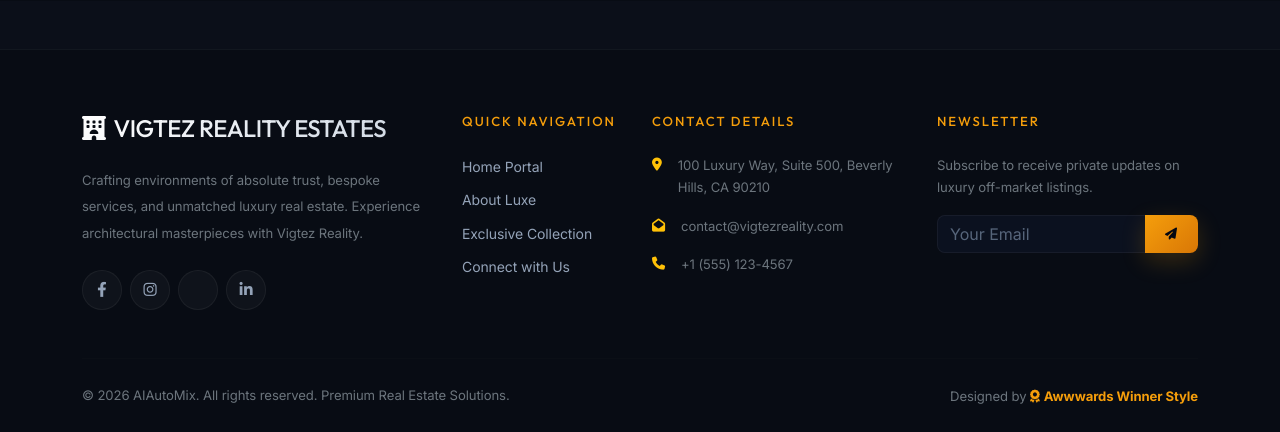
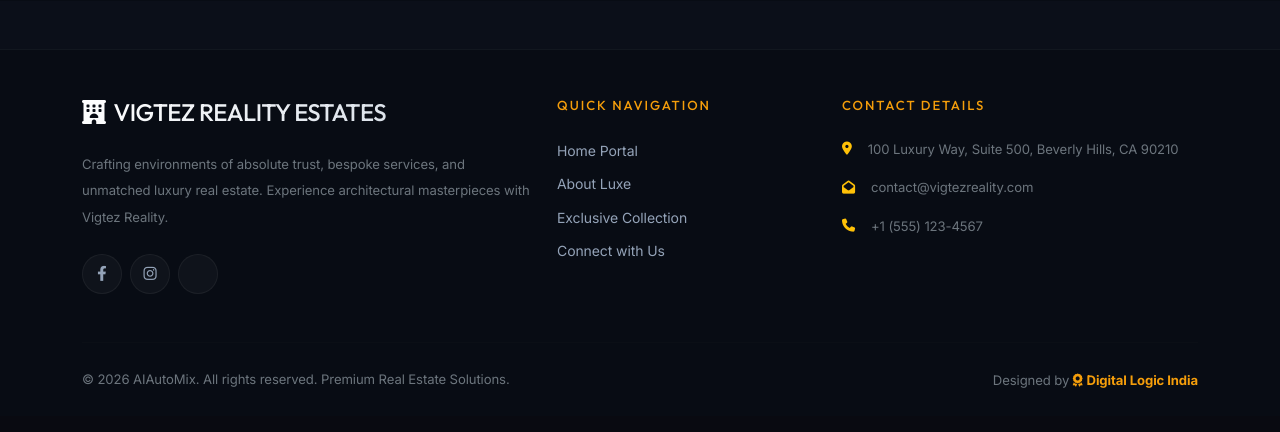
Before and after one commit to vivek-rastogi-1980/propretypro, a PHP site: page /about in a window 1280 px wide. Shown: the part 1874-2306 px from the top of the page. After the commit the page ends 2262 px from the top, so only its background shows below. Run offline with PHP 8.4, Linux system fonts and the light colour scheme; data comes from the database, SQL or seed files in the repository; some libraries are stand-ins or nearby versions.

Commit message:
Changes against the changes

```diff
--- a/views/admin/dashboard.php
+++ b/views/admin/dashboard.php
@@ -158,7 +158,7 @@
                                 <tr>
                                     <td class="d-flex align-items-center">
                                         <div class="rounded-3 overflow-hidden me-3" style="width: 50px; height: 50px; border: 1px solid rgba(255,255,255,0.1);">
-                                            <img src="<?php echo BASE_URL . ($prop['image_path'] ?? 'assets/images/default_property.png'); ?>" class="w-100 h-100 object-fit-cover">
+                                            <img src="<?php echo BASE_URL . ($prop['image_path'] ?? 'assets/images/default_property.png'); ?>" onerror="this.onerror=null; this.src='<?php echo BASE_URL; ?>assets/images/default_property.png';" class="w-100 h-100 object-fit-cover">
                                         </div>
                                         <div>
                                             <div class="fw-bold text-white small"><?php echo htmlspecialchars($prop['title']); ?></div>
--- a/views/admin/property/edit.php
+++ b/views/admin/property/edit.php
@@ -131,7 +131,7 @@ $videosList = json_decode($property['videos'], true) ?: [];
                             <?php foreach ($images as $img): ?>
                                 <div class="col-xl-2 col-md-3 col-sm-4 col-6 admin-gallery-item-wrapper">
                                     <div class="admin-gallery-item rounded-3 overflow-hidden position-relative" style="height: 120px; border: 1px solid rgba(255,255,255,0.15);">
-                                        <img src="<?php echo BASE_URL . $img['image_path']; ?>" class="w-100 h-100 object-fit-cover">
+                                        <img src="<?php echo BASE_URL . $img['image_path']; ?>" onerror="this.onerror=null; this.src='<?php echo BASE_URL; ?>assets/images/default_property.png';" class="w-100 h-100 object-fit-cover">
                                         <div class="admin-gallery-actions">
                                             <button type="button" class="btn btn-xs btn-primary admin-set-featured-img" data-property-id="<?php echo $property['id']; ?>" data-image-id="<?php echo $img['id']; ?>" data-action="<?php echo BASE_URL; ?>admin/properties/set-featured-image" title="Set Featured Thumbnail"><i class="fa-solid fa-star"></i></button>
                                             <button type="button" class="btn btn-xs btn-warning admin-set-slider-img" data-property-id="<?php echo $property['id']; ?>" data-image-id="<?php echo $img['id']; ?>" data-action="<?php echo BASE_URL; ?>admin/properties/set-slider-image" title="Set Slider Image"><i class="fa-solid fa-images text-dark"></i></button>
--- a/views/admin/property/index.php
+++ b/views/admin/property/index.php
@@ -69,7 +69,7 @@ use App\Helpers\CSRFHelper;
                             <td>
                                 <div class="d-flex align-items-center">
                                     <div class="rounded-3 overflow-hidden me-3" style="width: 55px; height: 55px; border: 1px solid rgba(255,255,255,0.1);">
-                                        <img src="<?php echo BASE_URL . ($prop['image_path'] ?? 'assets/images/default_property.png'); ?>" class="w-100 h-100 object-fit-cover">
+                                        <img src="<?php echo BASE_URL . ($prop['image_path'] ?? 'assets/images/default_property.png'); ?>" onerror="this.onerror=null; this.src='<?php echo BASE_URL; ?>assets/images/default_property.png';" class="w-100 h-100 object-fit-cover">
                                     </div>
                                     <div>
                                         <div class="fw-bold text-white d-flex align-items-center gap-2 flex-wrap">
--- a/views/home/index.php
+++ b/views/home/index.php
@@ -190,7 +190,7 @@
                             <?php endif; ?>
 
                             <div class="property-image-holder">
-                                <img src="<?php echo BASE_URL . ($prop['image_path'] ?? 'assets/images/default_property.png'); ?>" alt="<?php echo htmlspecialchars($prop['title']); ?>" class="w-100 h-100 object-fit-cover">
+                                <img src="<?php echo BASE_URL . ($prop['image_path'] ?? 'assets/images/default_property.png'); ?>" onerror="this.onerror=null; this.src='<?php echo BASE_URL; ?>assets/images/default_property.png';" alt="<?php echo htmlspecialchars($prop['title']); ?>" class="w-100 h-100 object-fit-cover">
                                 <div class="image-gradient-shade"></div>
                             </div>
 
@@ -236,7 +236,7 @@
                         <span class="property-status-tag"><?php echo htmlspecialchars($prop['status']); ?></span>
 
                         <div class="property-image-holder">
-                            <img src="<?php echo BASE_URL . ($prop['image_path'] ?? 'assets/images/default_property.png'); ?>" alt="<?php echo htmlspecialchars($prop['title']); ?>" class="w-100 h-100 object-fit-cover">
+                            <img src="<?php echo BASE_URL . ($prop['image_path'] ?? 'assets/images/default_property.png'); ?>" onerror="this.onerror=null; this.src='<?php echo BASE_URL; ?>assets/images/default_property.png';" alt="<?php echo htmlspecialchars($prop['title']); ?>" class="w-100 h-100 object-fit-cover">
                             <div class="image-gradient-shade"></div>
                         </div>
 
--- a/views/layouts/footer.php
+++ b/views/layouts/footer.php
@@ -9,17 +9,14 @@ $footerContent = htmlspecialchars($globalSettings['footer_content'] ?? '');
 $facebook = htmlspecialchars($globalSettings['social_facebook'] ?? '');
 $instagram = htmlspecialchars($globalSettings['social_instagram'] ?? '');
 $twitter = htmlspecialchars($globalSettings['social_twitter'] ?? '');
-$linkedin = htmlspecialchars($globalSettings['social_linkedin'] ?? '');
-$youtube = htmlspecialchars($globalSettings['social_youtube'] ?? '');
-$pinterest = htmlspecialchars($globalSettings['social_pinterest'] ?? '');
 ?>
 
     <!-- Footer Section -->
     <footer class="luxury-footer pt-5 pb-4 mt-5 border-top border-secondary border-opacity-10">
         <div class="container text-md-left">
-            <div class="row">
+            <div class="row g-4">
                 <!-- Company Details Column -->
-                <div class="col-md-4 col-lg-4 col-xl-4 mx-auto mt-3 footer-brand-column">
+                <div class="col-lg-5 col-md-6 footer-brand-column">
                     <h4 class="text-uppercase mb-4 font-weight-bold text-gradient-light brand-logo-footer">
                         <i class="fa-solid fa-hotel me-2"></i><?php echo $companyName; ?>
                     </h4>
@@ -28,28 +25,19 @@ $pinterest = htmlspecialchars($globalSettings['social_pinterest'] ?? '');
                     </p>
                     <div class="footer-social-icons d-flex">
                         <?php if ($facebook): ?>
-                            <a href="<?php echo $facebook; ?>" target="_blank" class="social-circle-link me-2"><i class="fa-brands fa-facebook-f"></i></a>
+                            <a href="<?php echo $facebook; ?>" target="_blank" class="social-circle-link me-2" aria-label="Facebook"><i class="fa-brands fa-facebook-f"></i></a>
                         <?php endif; ?>
                         <?php if ($instagram): ?>
-                            <a href="<?php echo $instagram; ?>" target="_blank" class="social-circle-link me-2"><i class="fa-brands fa-instagram"></i></a>
+                            <a href="<?php echo $instagram; ?>" target="_blank" class="social-circle-link me-2" aria-label="Instagram"><i class="fa-brands fa-instagram"></i></a>
                         <?php endif; ?>
                         <?php if ($twitter): ?>
-                            <a href="<?php echo $twitter; ?>" target="_blank" class="social-circle-link me-2"><i class="fa-brands fa-x-twitter"></i></a>
-                        <?php endif; ?>
-                        <?php if ($linkedin): ?>
-                            <a href="<?php echo $linkedin; ?>" target="_blank" class="social-circle-link me-2"><i class="fa-brands fa-linkedin-in"></i></a>
-                        <?php endif; ?>
-                        <?php if ($youtube): ?>
-                            <a href="<?php echo $youtube; ?>" target="_blank" class="social-circle-link me-2"><i class="fa-brands fa-youtube"></i></a>
-                        <?php endif; ?>
-                        <?php if ($pinterest): ?>
-                            <a href="<?php echo $pinterest; ?>" target="_blank" class="social-circle-link"><i class="fa-brands fa-pinterest-p"></i></a>
+                            <a href="<?php echo $twitter; ?>" target="_blank" class="social-circle-link" aria-label="Twitter / X"><i class="fa-brands fa-x-twitter"></i></a>
                         <?php endif; ?>
                     </div>
                 </div>
 
                 <!-- Fast Links Column -->
-                <div class="col-md-2 col-lg-2 col-xl-2 mx-auto mt-3">
+                <div class="col-lg-3 col-md-6">
                     <h6 class="text-uppercase mb-4 font-weight-bold text-white small tracking-widest text-gold-accent">Quick Navigation</h6>
                     <ul class="list-unstyled footer-link-list">
                         <li class="mb-2"><a href="<?php echo BASE_URL; ?>" class="footer-link">Home Portal</a></li>
@@ -60,7 +48,7 @@ $pinterest = htmlspecialchars($globalSettings['social_pinterest'] ?? '');
                 </div>
 
                 <!-- Contact details Column -->
-                <div class="col-md-3 col-lg-3 col-xl-3 mx-auto mt-3">
+                <div class="col-lg-4 col-md-12">
                     <h6 class="text-uppercase mb-4 font-weight-bold text-white small tracking-widest text-gold-accent">Contact Details</h6>
                     <div class="text-secondary small footer-contact-details">
                         <?php if ($officeAddress): ?>
@@ -74,18 +62,6 @@ $pinterest = htmlspecialchars($globalSettings['social_pinterest'] ?? '');
                         <?php endif; ?>
                     </div>
                 </div>
-
-                <!-- Newsletter Column -->
-                <div class="col-md-3 col-lg-3 col-xl-3 mx-auto mt-3">
-                    <h6 class="text-uppercase mb-4 font-weight-bold text-white small tracking-widest text-gold-accent">Newsletter</h6>
-                    <p class="text-secondary small mb-3">Subscribe to receive private updates on luxury off-market listings.</p>
-                    <form action="#" class="footer-newsletter-form">
-                        <div class="input-group">
-                            <input type="email" class="form-control newsletter-input" placeholder="Your Email" aria-label="Your Email" required>
-                            <button class="btn btn-premium btn-newsletter" type="submit"><i class="fa-solid fa-paper-plane"></i></button>
-                        </div>
-                    </form>
-                </div>
             </div>
 
             <hr class="mb-4 mt-5 border-secondary border-opacity-10">
@@ -95,7 +71,7 @@ $pinterest = htmlspecialchars($globalSettings['social_pinterest'] ?? '');
                     <p class="text-secondary small mb-0"><?php echo $footerContent ?: "© " . date('Y') . " {$companyName}. All rights reserved."; ?></p>
                 </div>
                 <div class="col-md-5 col-lg-4 text-md-end">
-                    <span class="text-secondary small">Designed by <a href="#" class="text-decoration-none text-gold-accent fw-bold"><i class="fa-solid fa-award me-1"></i>Awwwards Winner Style</a></span>
+                    <span class="text-secondary small">Designed by <a href="#" class="text-decoration-none text-gold-accent fw-bold"><i class="fa-solid fa-award me-1"></i>Digital Logic India</a></span>
                 </div>
             </div>
         </div>
--- a/views/layouts/header.php
+++ b/views/layouts/header.php
@@ -114,7 +114,8 @@ $seoKeywords = !empty($metaKeywords) ? $metaKeywords : ($globalSettings['seo_met
         <div class="container">
             <a class="navbar-brand d-flex align-items-center" href="<?php echo BASE_URL; ?>">
                 <?php if (!empty($globalSettings['company_logo'])): ?>
-                    <img src="<?php echo BASE_URL . $globalSettings['company_logo']; ?>" alt="<?php echo htmlspecialchars($globalSettings['company_name'] ?? 'Vigtez Reality'); ?>" height="45" class="me-2 brand-logo">
+                    <img src="<?php echo BASE_URL . $globalSettings['company_logo']; ?>" onerror="this.style.display='none'; this.nextElementSibling.style.display='inline-flex';" alt="<?php echo htmlspecialchars($globalSettings['company_name'] ?? 'Vigtez Reality'); ?>" height="45" class="me-2 brand-logo">
+                    <span class="brand-text text-gradient" style="display:none;"><i class="fa-solid fa-hotel me-2"></i><?php echo htmlspecialchars($globalSettings['company_name'] ?? 'Vigtez Reality'); ?></span>
                 <?php else: ?>
                     <span class="brand-text text-gradient"><i class="fa-solid fa-hotel me-2"></i><?php echo htmlspecialchars($globalSettings['company_name'] ?? 'Vigtez Reality'); ?></span>
                 <?php endif; ?>
--- a/views/property/detail.php
+++ b/views/property/detail.php
@@ -336,7 +336,7 @@ $videosList = json_decode($property['videos'], true) ?: [];
                         <div class="property-luxury-card rounded-4 overflow-hidden glass-card-dark position-relative h-100">
                             <span class="property-status-tag"><?php echo htmlspecialchars($rel['status']); ?></span>
                             <div class="property-image-holder" style="height: 200px;">
-                                <img src="<?php echo BASE_URL . ($rel['image_path'] ?? 'assets/images/default_property.png'); ?>" alt="<?php echo htmlspecialchars($rel['title']); ?>" class="w-100 h-100 object-fit-cover">
+                                <img src="<?php echo BASE_URL . ($rel['image_path'] ?? 'assets/images/default_property.png'); ?>" onerror="this.onerror=null; this.src='<?php echo BASE_URL; ?>assets/images/default_property.png';" alt="<?php echo htmlspecialchars($rel['title']); ?>" class="w-100 h-100 object-fit-cover">
                                 <div class="image-gradient-shade"></div>
                             </div>
                             <div class="property-content-holder p-4">
--- a/views/property/list.php
+++ b/views/property/list.php
@@ -127,7 +127,7 @@
                                     <?php endif; ?>
 
                                     <div class="property-image-holder" style="height: 240px;">
-                                        <img src="<?php echo BASE_URL . ($prop['image_path'] ?? 'assets/images/default_property.png'); ?>" alt="<?php echo htmlspecialchars($prop['title']); ?>" class="w-100 h-100 object-fit-cover">
+                                        <img src="<?php echo BASE_URL . ($prop['image_path'] ?? 'assets/images/default_property.png'); ?>" onerror="this.onerror=null; this.src='<?php echo BASE_URL; ?>assets/images/default_property.png';" alt="<?php echo htmlspecialchars($prop['title']); ?>" class="w-100 h-100 object-fit-cover">
                                         <div class="image-gradient-shade"></div>
                                         <span class="property-construction-tag"><?php echo htmlspecialchars($prop['construction_status']); ?></span>
                                     </div>
```
